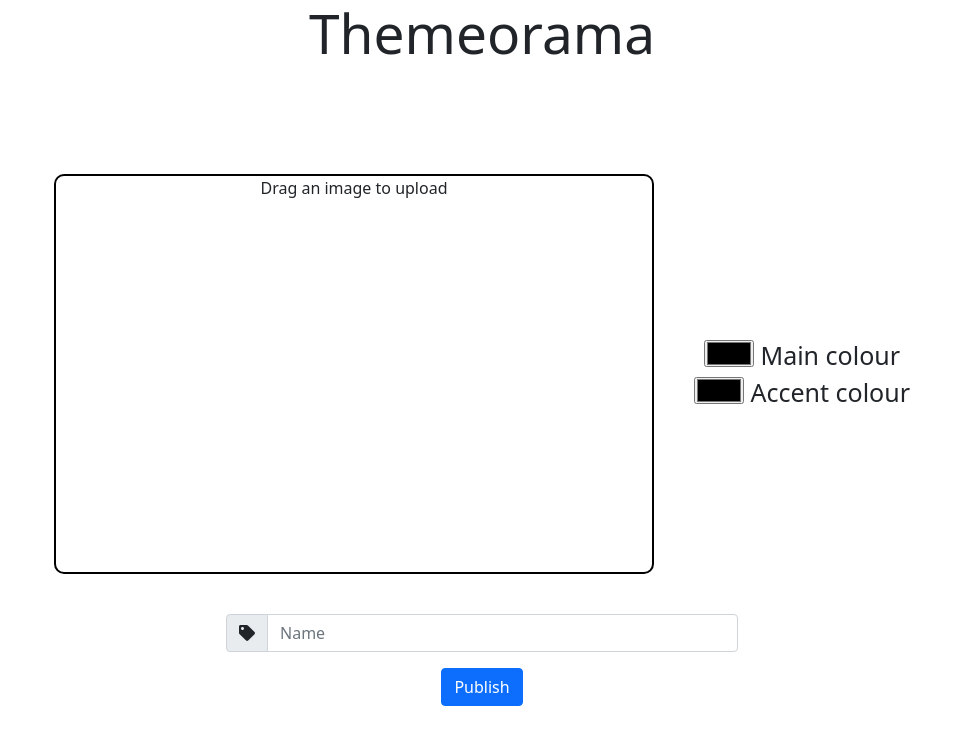
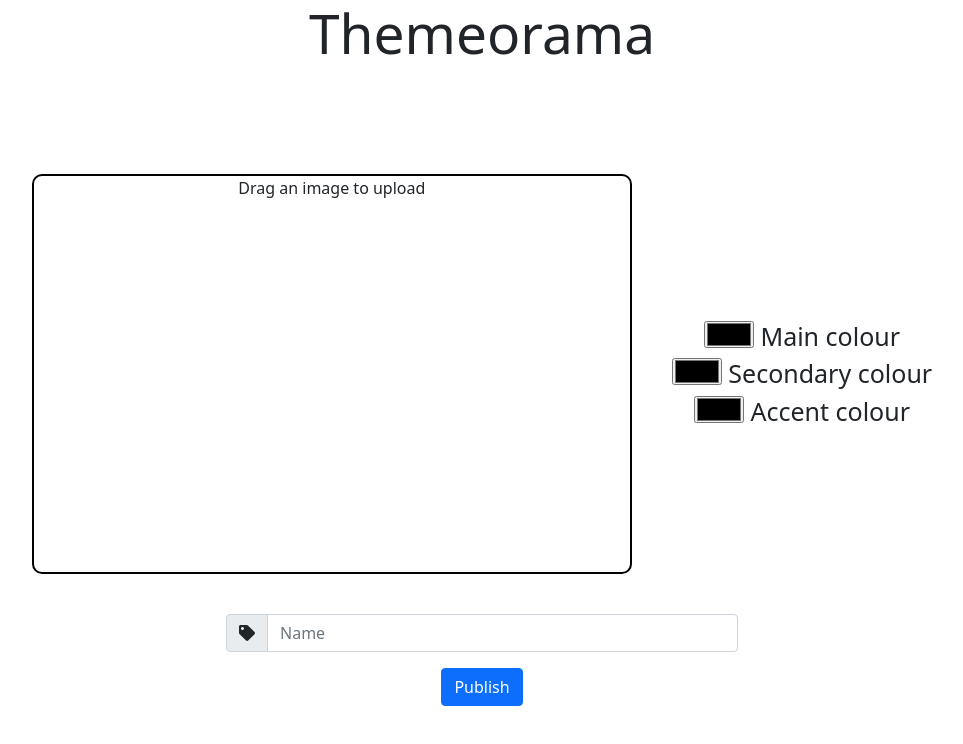
Before and after one commit to ajayyy/seg3125-static-work, a React (Create React App) app in the folder Module9/: page / in a window 1280 px wide. Shown: the top 744 px of the page, without its empty margins (158-1121 px from the left). Built offline with nearby package versions, Linux system fonts and the light colour scheme.

Commit message:
Add third colour option

```diff
--- a/Module9/src/components/SubmitPage.js
+++ b/Module9/src/components/SubmitPage.js
@@ -21,6 +21,10 @@ function SubmitPage(props) {
                     <div className="submit-preview-colour">
                         <input type="color" id="main-color"/>
                         {` Main colour`}
+                    </div>
+                    <div className="submit-preview-colour">
+                        <input type="color" id="second-color"/>
+                        {` Secondary colour`}
                     </div>
                     <div className="submit-preview-colour">
                         <input type="color" id="accent-color"/>
@@ -66,9 +70,11 @@ function fileDropped(e) {
                 const topColours = findTopColours(imageElement);
                 const colour1 = topColours[0].allColours[0];
                 const colour2 = topColours[1]?.allColours[0];
+                const colour3 = topColours[2]?.allColours[0];
 
                 if (colour1) document.getElementById("main-color").value = rgbaToHex(colour1);
-                if (colour2) document.getElementById("accent-color").value = rgbaToHex(colour2);
+                if (colour2) document.getElementById("second-color").value = rgbaToHex(colour2);
+                if (colour3) document.getElementById("accent-color").value = rgbaToHex(colour3);
             }
 
             imageElement.src = reader.result;
```
